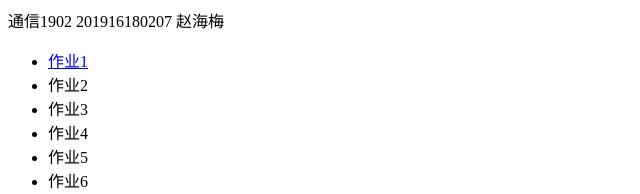
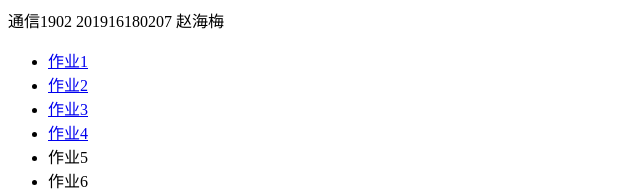
Before and after one commit to zaokaihai/zuoye, a plain HTML site: page index.html in a window 1280 px wide. Shown: the top 194 px of the page, without its empty margins (0-640 px from the left). Drawn offline with Linux system fonts and the light colour scheme.

Commit message:
Update index.html

```diff
--- a/index.html
+++ b/index.html
@@ -1,3 +1,4 @@
+
 <!DOCTYPE html>
 <html lang="en">
 <head>
@@ -9,9 +10,9 @@
     通信1902   201916180207   赵海梅
     <ul>
         <li><a href="zy01.html">作业1</a></li>
-        <li><a href=""></a>作业2</li>
-        <li><a href=""></a>作业3</li>
-        <li><a href=""></a>作业4</li>
+        <li><a href="zuoye.22.html">作业2</a></li>
+        <li><a href="zuoye3.html">作业3</a></li>
+        <li><a href="qimo.html">作业4</a></li>
         <li><a href=""></a>作业5</li>
         <li><a href=""></a>作业6</li>
         <li><a href=""></a>作业7</li>
```
